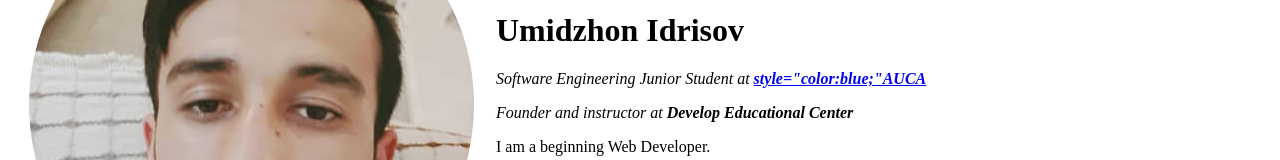
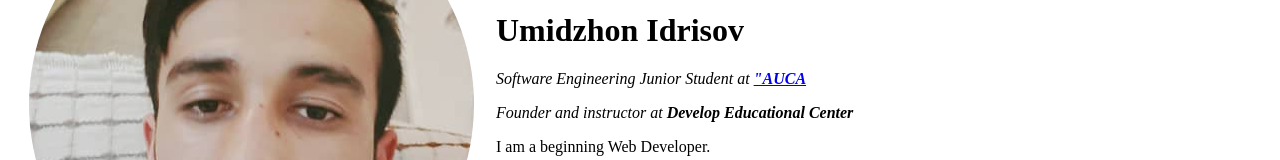
Before and after one commit to idrisov-u/My-cv, a plain HTML site: page index.html in a window 1280 px wide. Shown: the part 147-307 px from the top of the page. Drawn offline with Linux system fonts and the light colour scheme.

Commit message:
Update index.html

```diff
--- a/index.html
+++ b/index.html
@@ -11,7 +11,7 @@
     <tr>
       <td><img src="umidzhon.png" alt="Umid profile photo"></td>
       <td><h1>Umidzhon Idrisov</h1>
-      <p><em>Software Engineering Junior Student at <strong><a href="https://www.auca.kg/"> style="color:blue;"AUCA</a></strong></em></p>
+      <p><em>Software Engineering Junior Student at <strong><a href="https://www.auca.kg/"> "AUCA</a></strong></em></p>
       <p><em>Founder and instructor at <strong>Develop Educational Center</strong></em></p>
       <p>I am a beginning Web Developer.</p>
         <h2><a href="contact.html">Contact Me</a></h2></td>
```
